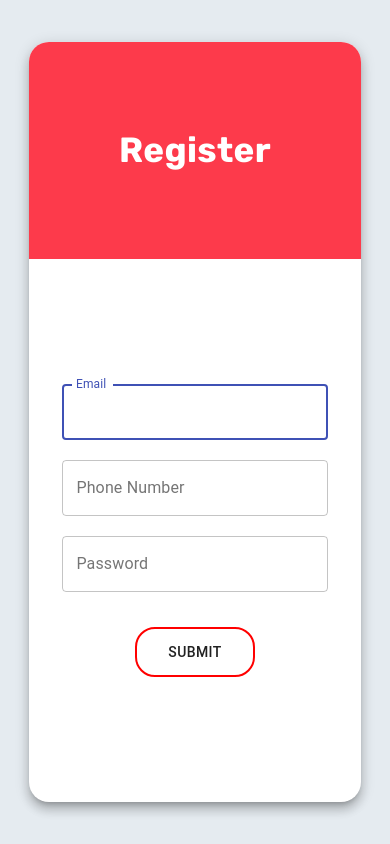
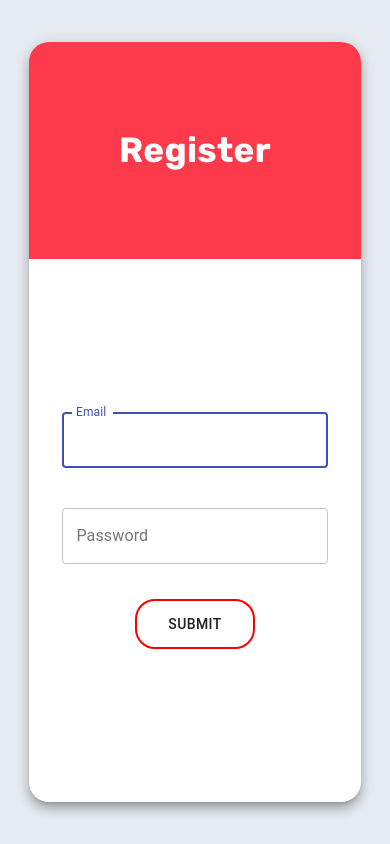
Before and after one commit to Chennai-Sharks/Fantasy-11, a Next.js app: page /register in a window 390 px wide. Built offline with nearby package versions, Linux system fonts and the light colour scheme.

Commit message:
Removed phone number fron login/signup form

```diff
--- a/models/User.ts
+++ b/models/User.ts
@@ -1,10 +1,6 @@
 const mongoose = require('mongoose');
 
 const userSchema = new mongoose.Schema({
-  phone: {
-    type: Number,
-    trim: true,
-  },
   email: {
     type: String,
     lowercase: true,
--- a/pages/api/register.ts
+++ b/pages/api/register.ts
@@ -10,16 +10,9 @@ async function register(req: NextApiRequest, res: NextApiResponse) {
   });
   if (emailExist) return res.status(400).send('Email already exists');
 
-  const phoneExist = await User.findOne({
-    phone: req.body.phone,
-  });
-
-  if (phoneExist) return res.status(400).send('Phone number already in use');
-
   let hashPassword = saltHash.generateSaltHash(req.body.password);
 
   const user = new User({
-    phone: req.body.phone,
     email: req.body.email,
     password: hashPassword.password,
     salt: hashPassword.salt,
@@ -28,7 +21,6 @@ async function register(req: NextApiRequest, res: NextApiResponse) {
     const savedUser = await user.save();
     res.send({
       userId: savedUser._id,
-      phone: savedUser.phone,
       email: savedUser.email,
     });
   } catch (err) {
--- a/views/Register/RegisterPage.tsx
+++ b/views/Register/RegisterPage.tsx
@@ -30,20 +30,17 @@ interface RegisterPageProps {}
 
 interface RegisterUser {
   email: string;
-  phone: string;
   password: string;
 }
 
 interface AuthServerResponse {
-  phone: string;
   email: string;
   userId: string;
 }
 
-const RegisterPage: React.FC<RegisterPageProps> = (props) => {
+const RegisterPage: React.FC<RegisterPageProps> = () => {
   const initialValues: RegisterUser = {
     email: '',
-    phone: '',
     password: '',
   };
 
@@ -62,7 +59,7 @@ const RegisterPage: React.FC<RegisterPageProps> = (props) => {
   const [openAlert, setOpenAlert] = React.useState(false);
   const [snackContent, setsnackContent] = React.useState(' ');
 
-  const handleClose = (event?: React.SyntheticEvent, reason?: string) => {
+  const handleClose = (_: React.SyntheticEvent, reason?: string) => {
     if (reason === 'clickaway') {
       return;
     }
@@ -102,20 +99,21 @@ const RegisterPage: React.FC<RegisterPageProps> = (props) => {
           </div>
           <div className={classes.rightPortionCard}>
             <Formik
+              validateOnBlur={false}
+              validateOnChange={false}
+              validateOnMount={false}
               initialValues={initialValues}
               validate={(values) => {
                 const errors: Record<string, string> = {};
                 const regexpEmail = new RegExp(
                   /^(([^<>()[\]\\.,;:\s@"]+(\.[^<>()[\]\\.,;:\s@"]+)*)|(".+"))@((\[[0-9]{1,3}\.[0-9]{1,3}\.[0-9]{1,3}\.[0-9]{1,3}])|(([a-zA-Z\-0-9]+\.)+[a-zA-Z]{2,}))$/
                 );
-                const regexPhone = new RegExp(/^[6-9]\d{9}$/);
 
                 if (!regexpEmail.test(values.email))
                   errors.email = 'Email Invalid';
                 if (values.password.length <= 6)
                   errors.password = 'Password length should be greater than 6.';
-                if (!regexPhone.test(values.phone))
-                  errors.phone = 'Phone Number Invalid';
+
                 return errors;
               }}
               onSubmit={(values, actions) => {
@@ -127,13 +125,12 @@ const RegisterPage: React.FC<RegisterPageProps> = (props) => {
                     console.log(value.data);
                     userId.setuserId(value.data.userId);
                     userData.setEmail(value.data.email);
-                    userData.setphone(value.data.phone);
                     setOpenDialog(true);
                   })
                   .catch((error) => {
                     setsnackContent(
                       error.response.data +
-                        ' You are already registered., login now'
+                        ' You are already registered. Login now'
                     );
                     setOpenAlert(true);
                   });
@@ -155,7 +152,7 @@ const RegisterPage: React.FC<RegisterPageProps> = (props) => {
                   <Field
                     variant='outlined'
                     style={{
-                      marginBottom: '20px',
+                      marginBottom: '40px',
                     }}
                     type='input'
                     autoFocus={true}
@@ -164,19 +161,6 @@ const RegisterPage: React.FC<RegisterPageProps> = (props) => {
                     label='Email'
                     error={!!errors.email}
                     helperText={errors.email}
-                    as={TextField}
-                  />
-                  <Field
-                    variant='outlined'
-                    type='phone'
-                    fullWidth
-                    style={{
-                      marginBottom: '20px',
-                    }}
-                    error={!!errors.phone}
-                    label='Phone Number'
-                    helperText={errors.phone}
-                    name='phone'
                     as={TextField}
                   />
                   <Field
```
Also changed, not shown: views/Login/components/LoginForm.tsx (+3 -24 lines).
